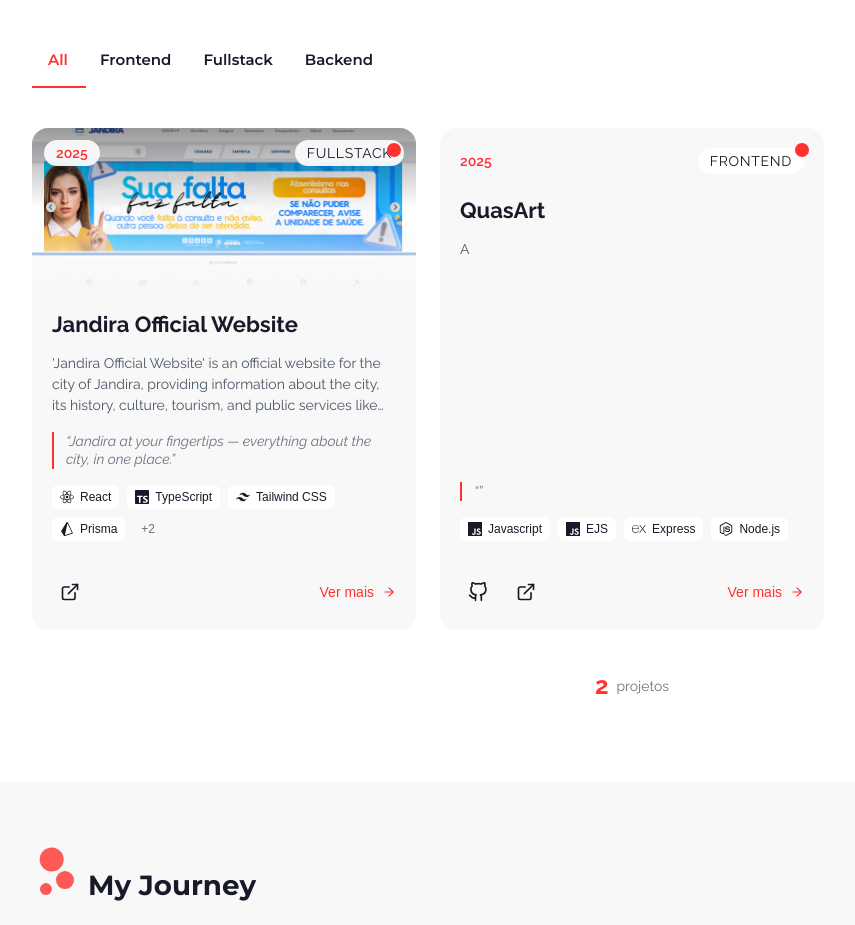
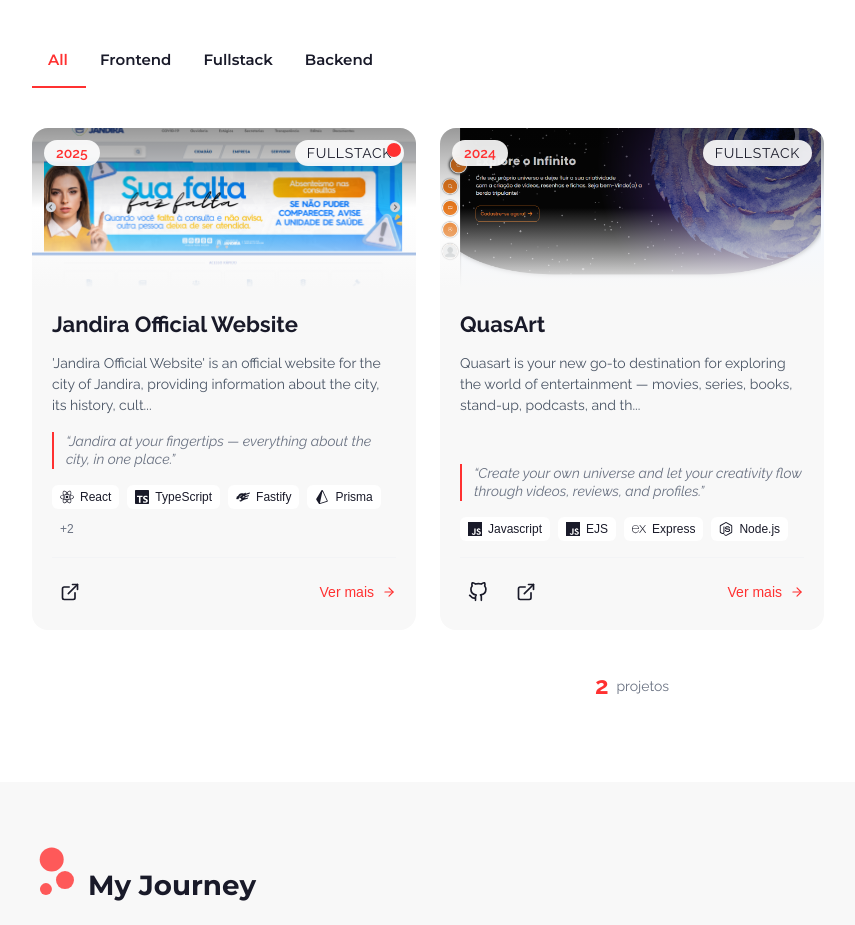
Before and after one commit to Th0mzzz/Th0mzzz-portfolio, a Next.js app: page / in a window 1280 px wide. Shown: the part 2862-3787 px from the top of the page, without its empty margins (8-863 px from the left). Built offline with nearby package versions, Linux system fonts and the light colour scheme.

Commit message:
feat: adicionando projeto do Quasart

```diff
--- a/src/components/Projects/ProjectCard.tsx
+++ b/src/components/Projects/ProjectCard.tsx
@@ -56,7 +56,7 @@
                 </h3>
 
                 <p className="text text-gray-600 mb-4 line-clamp-3 flex-1">
-                    {project.description.slice(0, 200)}{project.description.length > 200 ? "..." : ""}
+                    {project.description.slice(0, 130)}{project.description.length > 130 ? "..." : ""}
                 </p>
 
 
--- a/src/components/Projects/data.ts
+++ b/src/components/Projects/data.ts
@@ -1,5 +1,5 @@
 import {
-    SiExpress,
+  SiExpress,
   SiFastify,
   SiJavascript,
   SiMysql,
@@ -23,10 +23,10 @@
     techStack: [
       { name: "React", icon: SiReact },
       { name: "TypeScript", icon: SiTypescript },
-      { name: "Tailwind CSS", icon: SiTailwindcss },
+      { name: "Fastify", icon: SiFastify },
       { name: "Prisma", icon: SiPrisma },
       { name: "MySQL", icon: SiMysql },
-      { name: "Fastify", icon: SiFastify },
+      { name: "Tailwind CSS", icon: SiTailwindcss },
     ],
     githubUrl: "",
     liveUrl: "https://portal.jandira.sp.gov.br/",
@@ -36,20 +36,27 @@
   },
   {
     id: "2",
-    year: 2025,
+    year: 2024,
     title: "QuasArt",
-    description: "A",
-    quote: "",
+    // description:
+    //   "Quasart é seu novo destino online para explorar o universo do entretenimento! De filmes a livros, passando por séries, stand-ups, podcasts e teatro, reunimos tudo em um só lugar para garantir que você encontre exatamente o que procura de maneira rápida e eficiente. Com uma plataforma desenhada para destacar o que é popular e adaptada às suas preferências, a descoberta do seu próximo passatempo favorito fica a apenas alguns cliques de distância. Seja você um fã ávido por novidades ou uma empresa buscando ampliar sua visibilidade, Quasart é o ponto de encontro perfeito",
+    // quote:
+    //   "Crie seu próprio universo e deixe fluir a sua criatividade com a criação de vídeos, resenhas e fichas.",
+    description:
+      "Quasart is your new go-to destination for exploring the world of entertainment — movies, series, books, stand-up, podcasts, and theater, all in one place. Built to highlight what's trending and tailored to your preferences, your next favorite is just a few clicks away. Whether you're a fan hungry for new discoveries or a business looking to expand your reach, Quasart is where it all comes together.",
+    quote:
+      "Create your own universe and let your creativity flow through videos, reviews, and profiles.",
     techStack: [
       { name: "Javascript", icon: SiJavascript },
       { name: "EJS", icon: SiJavascript },
       { name: "Express", icon: SiExpress },
       { name: "Node.js", icon: SiNodedotjs },
     ],
-    githubUrl: "https://github.com/th0mzzz/dashboard",
-    liveUrl: "https://dashboard-demo.vercel.app",
-    category: "frontend",
-    featured: true,
+    githubUrl: "https://github.com/Th0mzzz/QuasArt",
+    liveUrl: "https://quasart.onrender.com/",
+    category: "fullstack",
+    featured: false,
+    image: "../quasart-print.png",
   },
 ];
 
```
Also changed, not shown: public/quasart-print.png (added).
